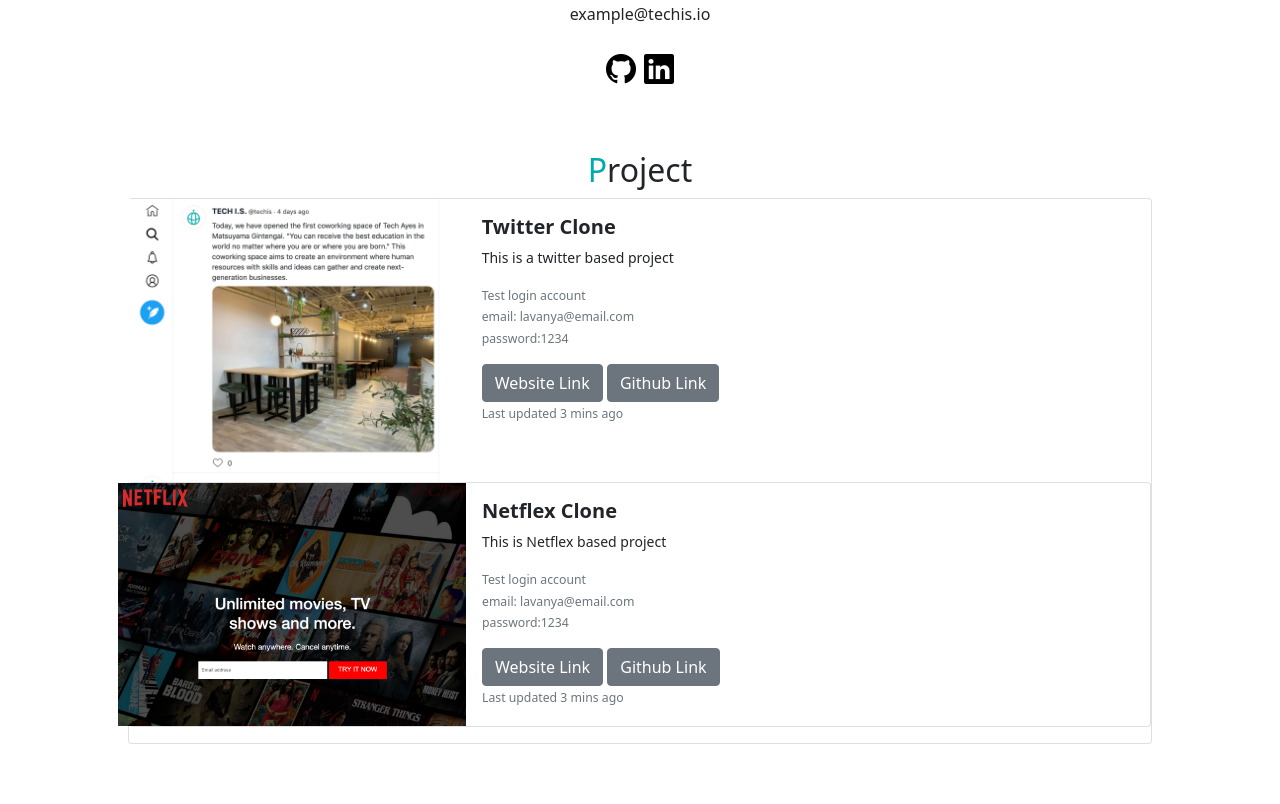
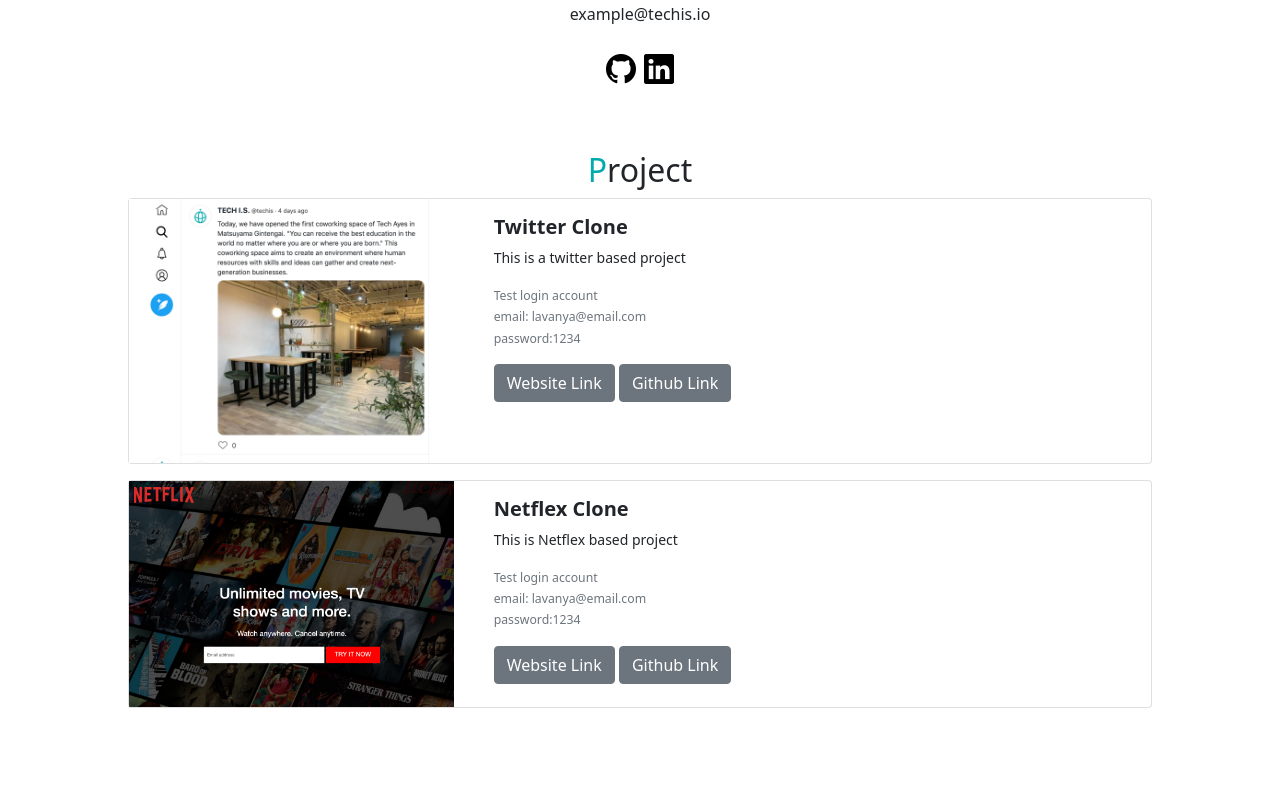
Before and after one commit to lavanyatechis/portfolio, a PHP site: page / in a window 1280 px wide. Shown: the part 472-1276 px from the top of the page. After the commit the page ends 1180 px from the top, so only its background shows below. Run offline with PHP 8.4, Linux system fonts and the light colour scheme.

Commit message:
third commit

```diff
--- a/index.html
+++ b/index.html
@@ -50,9 +50,9 @@
 </div>
  <div id="project">
      <h2><span class="font-primary">P</span>roject</h2>
+
      <div class="card mb-3" >
      <div class="row">
-  <div class="row g-0">
     <div class="col-md-4">
       <img src="img/project-twitter.png"  alt="Twitter Project">
     </div>
@@ -67,16 +67,14 @@
         </small></p>
         <a href="#" target="_blank" class ="btn btn-secondary">Website Link</a>
         <a href="#" target="_blank" class ="btn btn-secondary">Github Link</a>
-       <p class="card-text"><small class="text-muted">Last updated 3 mins ago</small></p>
+
       </div>
     </div>
   </div>
  </div>
 
-
  <div class="card mb-3" >
-     <div class="row">
-  <div class="row g-0">
+  <div class="row">
     <div class="col-md-4">
       <img src="img/project-netflix.png"  alt="Twitter Project">
     </div>
@@ -91,13 +89,11 @@
         </small></p>
         <a href="#" target="_blank" class ="btn btn-secondary">Website Link</a>
         <a href="#" target="_blank" class ="btn btn-secondary">Github Link</a>
-       <p class="card-text"><small class="text-muted">Last updated 3 mins ago</small></p>
       </div>
     </div>
   </div>
  </div>
-
 </div>
-       <script src="https://cdn.jsdelivr.net/npm/bootstrap@5.0.2/dist/js/bootstrap.bundle.min.js" integrity="sha384-MrcW6ZMFYlzcLA8Nl+NtUVF0sA7MsXsP1UyJoMp4YLEuNSfAP+JcXn/tWtIaxVXM" crossorigin="anonymous"></script>
+   <script src="https://cdn.jsdelivr.net/npm/bootstrap@5.0.2/dist/js/bootstrap.bundle.min.js" integrity="sha384-MrcW6ZMFYlzcLA8Nl+NtUVF0sA7MsXsP1UyJoMp4YLEuNSfAP+JcXn/tWtIaxVXM" crossorigin="anonymous"></script>
  </body>
 </html>
--- a/style.css
+++ b/style.css
@@ -60,7 +60,7 @@
 /**/
 #project{
     margin: 60px auto;
-    width:80%;
+    width: 80%;
 
 }
 #project h2 {
@@ -70,5 +70,5 @@
     width:100%;
 }
 #project .card-title{
-    font-weight:bold;
+    font-weight: bold;
 }
```
